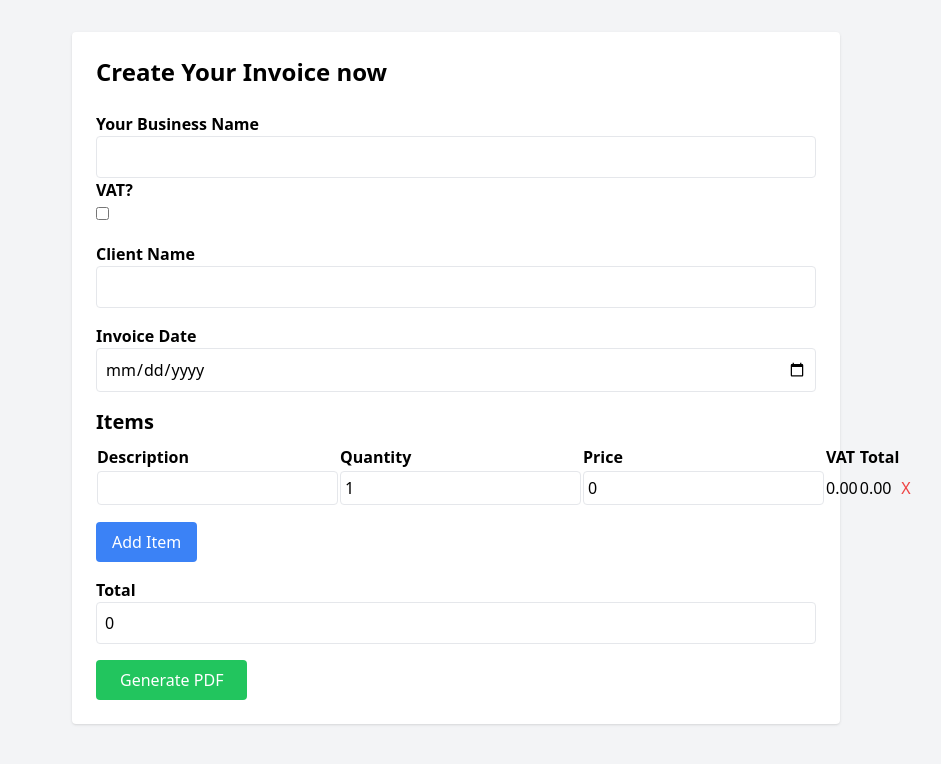
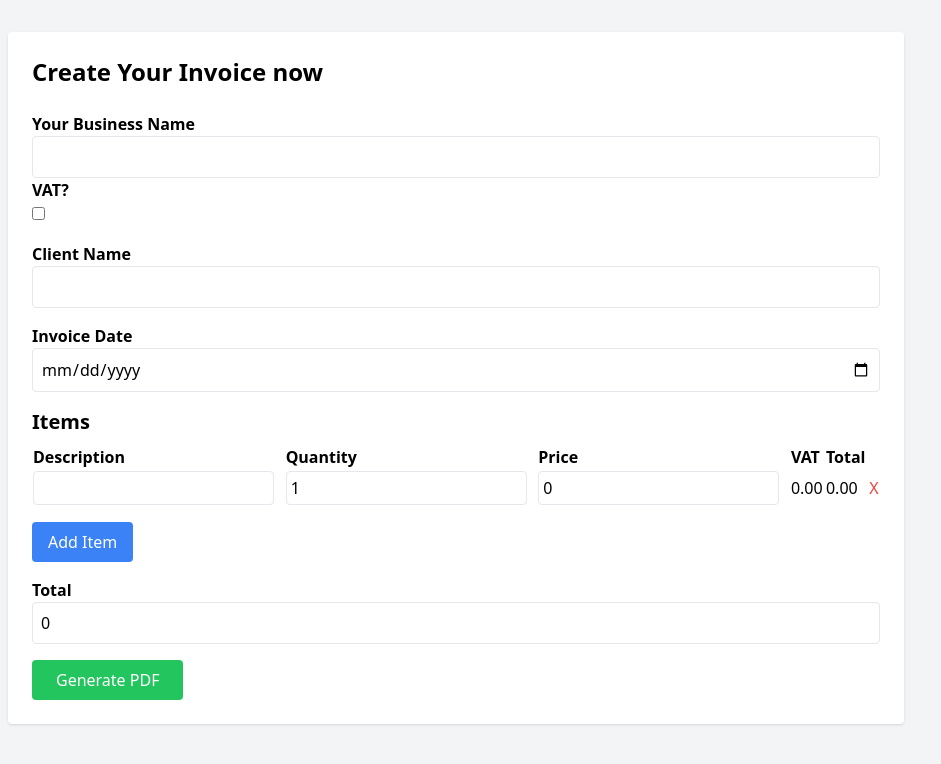
Before and after one commit to funktotheface/tinyinvoice, a Flask app: page / in a window 1280 px wide. Shown: the top 764 px of the page, without its empty margins (184-1125 px from the left). Run offline with Flask 3, Linux system fonts and the light colour scheme; some libraries are stand-ins or nearby versions.

Commit message:
Increase the width of the invoice form container for improved layout

```diff
--- a/templates/index.html
+++ b/templates/index.html
@@ -9,7 +9,7 @@
 </head>
 
 <body class="bg-gray-100 p-8">
-    <div class="max-w-3xl mx-auto bg-white p-6 rounded shadow">
+    <div class="max-w-4xl mx-auto bg-white p-6 rounded shadow">
         <h1 class="text-2xl font-bold mb-6">Create Your Invoice now</h1>
         <form action="/generate" method="POST" id="invoice-form">
             <!-- Business Info -->
```
